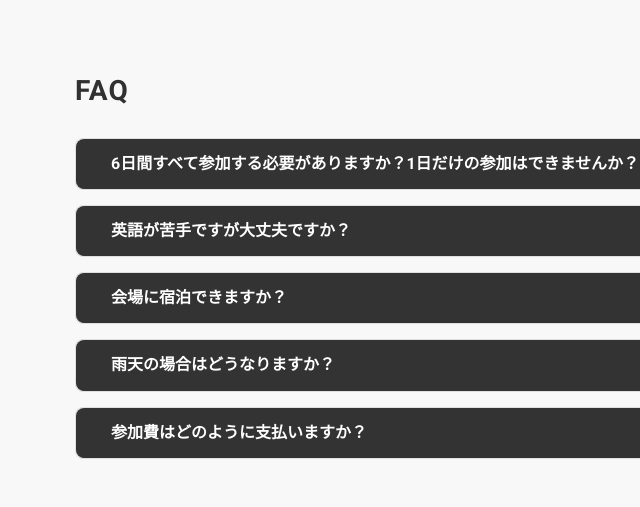
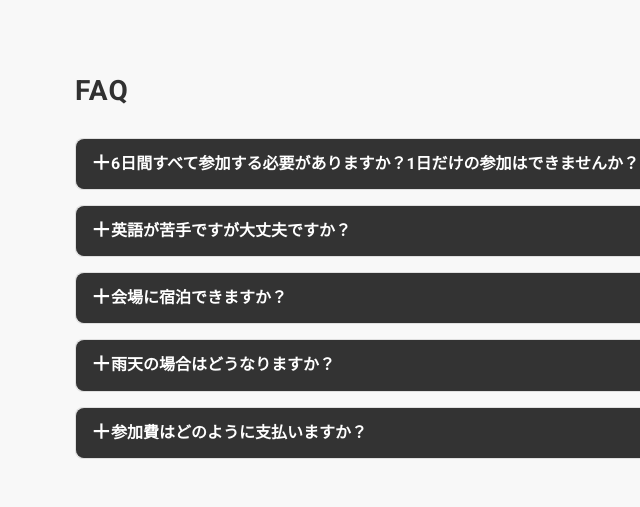
Before and after one commit to itasan/jofr-j, a website: page index.html in a window 1280 px wide. Shown: the part 3320-3827 px from the top of the page, 10-650 px from the left. Drawn offline with nearby package versions, Linux system fonts and the light colour scheme.

Commit message:
fix: アイコン無くなってたの修正

```diff
--- a/assets/css/main.css
+++ b/assets/css/main.css
@@ -536,8 +536,7 @@ ul li {
   margin-bottom: 15px;
 }
 .faq .faq-toggle.collapsed::before {
-  font-family: "Ionicons";
-  content: "\f218";
+  content: "＋";
   -webkit-transition: 0.5s linear ease-out;
           transition: 0.5s linear ease-out;
   position: absolute;
@@ -545,9 +544,10 @@ ul li {
 }
 .faq .faq-toggle::before {
   position: absolute;
-  left: 15px;
-  font-family: "Ionicons";
-  content: "\f209";
+  font-size: 20px;
+  left: 14px;
+  line-height: 18px;
+  content: "ー";
 }
 .faq .panel-group .card + .card {
   margin-top: 15px;
```
